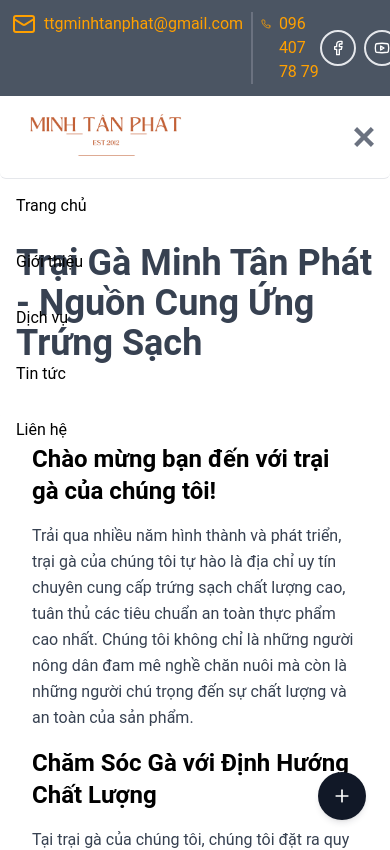
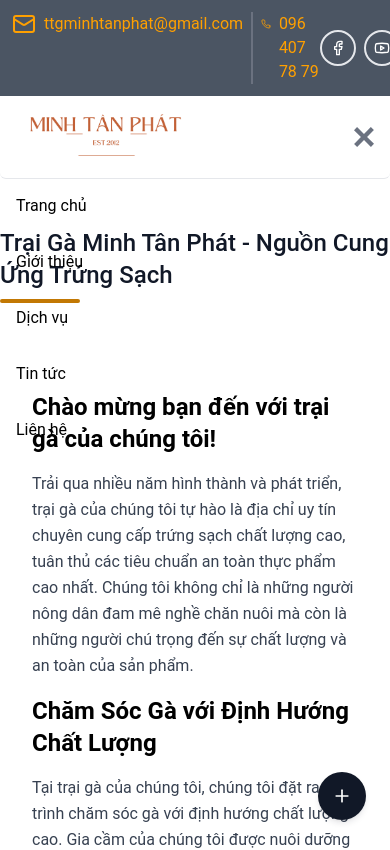
Before and after one commit to theiheu/trai-ga-Minh-Tan-Phat, a React (Vite) app: page /about in a window 390 px wide. Shown: the top 850 px of the page. Built offline with nearby package versions, Linux system fonts and the light colour scheme.

Commit message:
Update styles and layout in various components

```diff
--- a/src/components/Blogs/Blogs.jsx
+++ b/src/components/Blogs/Blogs.jsx
@@ -1,6 +1,6 @@
 const Blogs = () => {
   return (
-    <section className="container mx-auto text-gray-600 body-font overflow-hidden py-24">
+    <section className="container mx-auto text-gray-600 body-font overflow-hidden mt-24">
       <div className="flex flex-wrap w-full mb-20">
         <div className="lg:w-1/2 w-full mb-6 lg:mb-0">
           <h1 className="sm:text-3xl text-2xl font-medium title-font mb-2 text-gray-900">
--- a/src/components/Contact/Contact.jsx
+++ b/src/components/Contact/Contact.jsx
@@ -1,6 +1,6 @@
 const Contact = () => {
   return (
-    <section className="text-gray-600 body-font relative">
+    <section className="text-gray-600 body-font relative mt-24">
       <div className="absolute inset-0 bg-gray-300">
         <iframe
           width="100%"
--- a/src/components/Footer/Footer.jsx
+++ b/src/components/Footer/Footer.jsx
@@ -2,8 +2,8 @@
 
 const Footer = () => {
   return (
-    <footer className="text-gray-600 body-font">
-      <div className="container px-5 py-24 mx-auto flex md:items-center lg:items-start md:flex-row md:flex-nowrap flex-wrap flex-col">
+    <footer className="text-gray-600 body-font border-t-2 mt-24">
+      <div className="container px-5 mx-auto flex md:items-center lg:items-start py-10 md:flex-row md:flex-nowrap flex-wrap flex-col">
         <div className="w-64 flex-shrink-0 md:mx-0 mx-auto text-center md:text-left">
           <span className="font-bold text-xl">TRẠI GÀ MINH TÂN PHÁT</span>
           <a className="flex title-font font-medium items-center md:justify-start justify-center text-gray-900">
--- a/src/components/Header/Header.jsx
+++ b/src/components/Header/Header.jsx
@@ -2,11 +2,17 @@
 import { useEffect, useState } from "react";
 
 const Header = () => {
-  const [header, setHeader] = useState(false);
+  const [header, setHeader] = useState(true);
 
   useEffect(() => {
     const handleScroll = () => {
-      window.scrollY >= 400 ? setHeader(true) : setHeader(false);
+      header
+        ? window.scrollY < 400
+          ? setHeader(true)
+          : setHeader(false)
+        : window.scrollY > 340
+        ? setHeader(false)
+        : setHeader(true);
     };
 
     window.addEventListener("scroll", handleScroll);
@@ -14,14 +20,14 @@
     return () => {
       window.removeEventListener("scroll", handleScroll);
     };
-  }, []);
+  }, [header]);
 
   return (
     <div className="transition-all container mx-auto sticky top-0 z-30 rounded-b-md bg-white ">
       <header className={``}>
         <div
           className={`${
-            header ? "hidden" : "w-full bg-gray-600"
+            header ? "w-full bg-gray-600" : "hidden"
           } p-3 flex justify-between items-center`}
         >
           <div className="text-amber-700 flex justify-between">
@@ -57,9 +63,9 @@
           </div>
         </div>
         <nav className="flex px-4 border-b md:shadow-lg items-center relative rounded-md">
-          <div className="text-lg font-bold md:py-0 py-4">
-            <div className="w-[180px] h-[50px] bg-logo bg-no-repeat bg-contain bg-center" />
-          </div>
+          <a href="/" className="text-lg font-bold md:py-0 py-4">
+            <div className="w-[180px] h-[50px] bg-logo bg-no-repeat bg-contain bg-center"></div>
+          </a>
           <ul className="md:px-2 ml-auto md:flex md:space-x-2 absolute md:relative top-full left-0 right-0">
             <li>
               <a
@@ -111,7 +117,7 @@
             </li>
             <li>
               <a
-                href="#"
+                href="/blogs"
                 className="flex md:inline-flex p-4 items-center hover:bg-gray-50"
               >
                 <span>Tin tức</span>
@@ -119,7 +125,7 @@
             </li>
             <li>
               <a
-                href="#"
+                href="/contact"
                 className="flex md:inline-flex p-4 items-center hover:bg-gray-50"
               >
                 <span>Liên hệ</span>
--- a/src/pages/About.jsx
+++ b/src/pages/About.jsx
@@ -2,12 +2,15 @@
   return (
     <div className="container mx-auto mt-12">
       <div>
-        <header className="text-gray-700 p-4">
-          <h1 className="text-4xl font-bold">
-            Trại Gà Minh Tân Phát - Nguồn Cung Ứng Trứng Sạch
-          </h1>
+        <header className="flex flex-wrap w-full mb-10 text-gray-700">
+          <div className="w-full mb-6 lg:mb-0">
+            <h1 className="sm:text-3xl text-2xl font-medium title-font mb-2 text-gray-900">
+              Trại Gà Minh Tân Phát - Nguồn Cung Ứng Trứng Sạch
+            </h1>
+            <div className="h-1 w-20 bg-yellow-500 rounded" />
+          </div>
         </header>
-        <section className="container mx-auto my-8 p-8 bg-white shadow-lg rounded-lg">
+        <section className="container mx-auto px-8 py-6 bg-white shadow-lg rounded-lg">
           <div>
             <h2 className="text-2xl font-semibold mb-4">
               Chào mừng bạn đến với trại gà của chúng tôi!
```
Also changed, not shown: src/main.jsx (+6 -4 lines).
